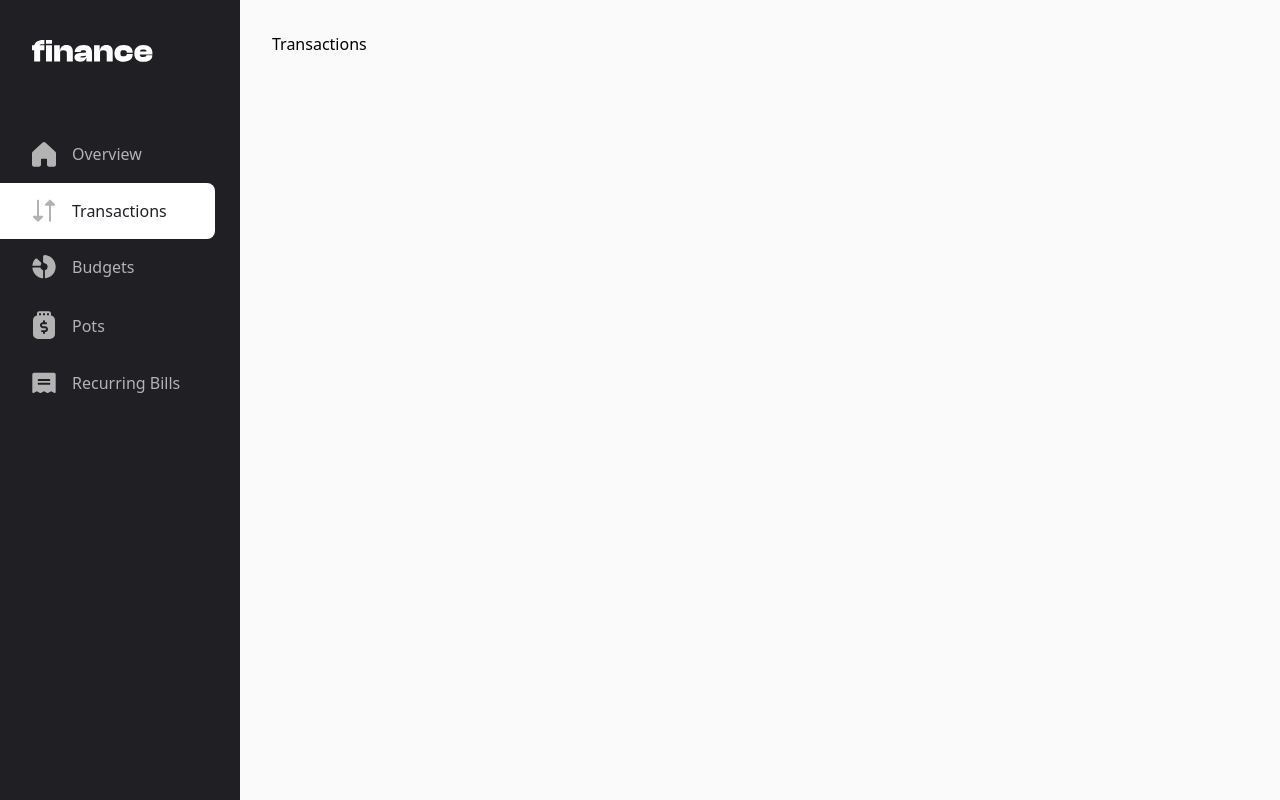
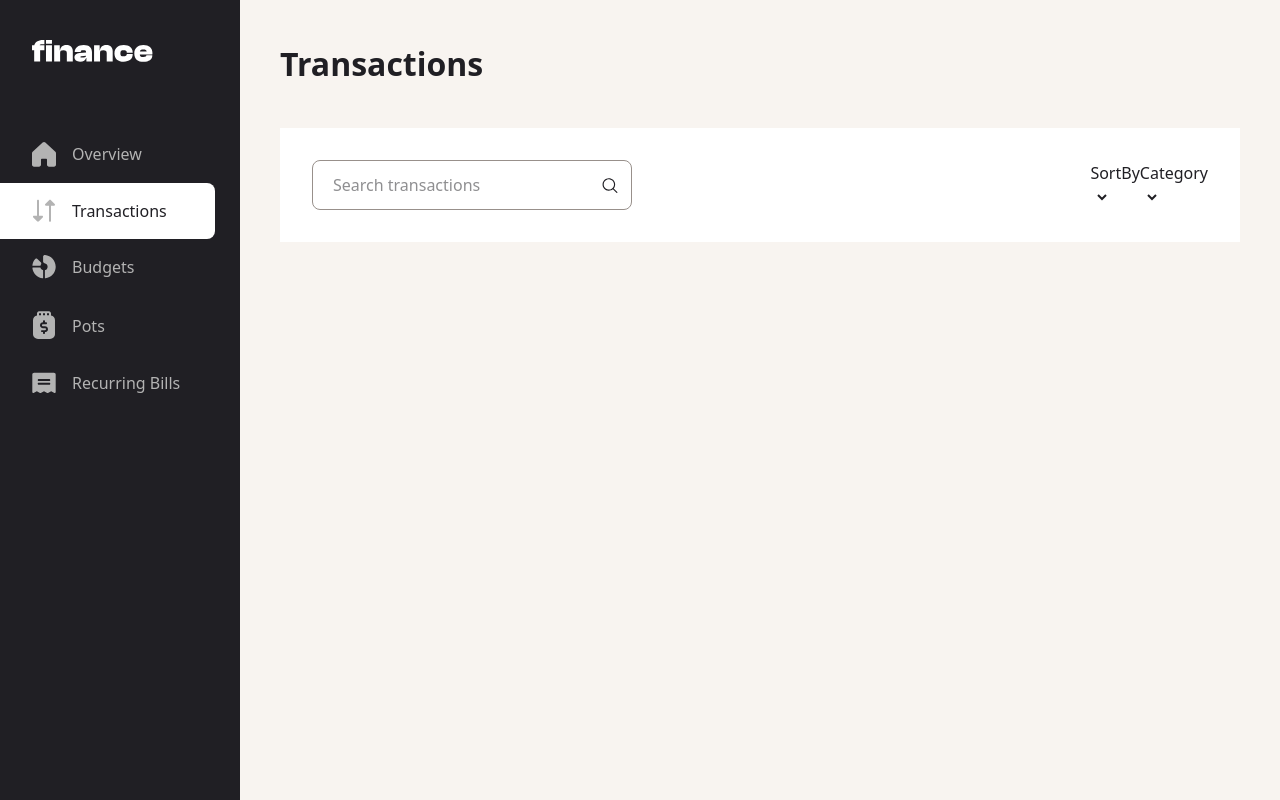
Before and after one commit to undstory/Finance_App, a Next.js app: page /transactions in a window 1280 px wide. Built offline with nearby package versions, Linux system fonts and the light colour scheme.

Commit message:
added search input and transaction header

```diff
--- a/src/app/(app)/Sidebar.tsx
+++ b/src/app/(app)/Sidebar.tsx
@@ -19,21 +19,12 @@ export default function Sidebar () {
 
     return (
              <aside
-                className={[
-                    "h-dvh sticky top-0",
-                    "bg-(--grey-900) text-(--white)",
-                    "border-r border-(--grey-900)",
-                    "pt-(--space-500)",
-                    "pl-(--space-400)",
-                ].join(" ")}
+                className="h-dvh sticky top-0 bg-(--grey-900) text-(--white) border-r border-(--grey-900) pt-(--space-500) pl-(--space-400)"
              >
-                <Image src="/assets/images/logo-large.svg" alt="finance logo" width={121} height={21}
-                    className="
-                    pb-(--space-500)"
+                <Image src="/assets/images/logo-large.svg" alt="finance logo" width={121} height={21} className="pb-(--space-500)"
                 />
                 <nav
-                    className="pt-(--space-300)
-                        text-(--text-3-size)">
+                    className="pt-(--space-300) text-(--text-3-size)">
                     {
                     navigationItems.map((item) => {
                         const isActive = pathname === item.href;
@@ -45,7 +36,8 @@ export default function Sidebar () {
                                 : "text-(--grey-300) bg-transparent hover:text-(--grey-100)"
                             } transition-colors`}
                         >
-                            <Image src={item.icon} alt={`${item.name} icon`}  className={`transition-all ${isActive ? "" : "group-hover:brightness-0 group-hover:invert"}`}
+                            <Image src={item.icon} alt={`${item.name} icon`}  className={`transition-all
+                            ${isActive ? "" : "group-hover:brightness-0 group-hover:invert"}`}
                              width={24} height={24}  />
                             {item.name}
                         </Link>
--- a/src/app/(app)/layout.tsx
+++ b/src/app/(app)/layout.tsx
@@ -4,7 +4,7 @@ export default function AppLayout({ children }: { children: React.ReactNode }) {
     return (
         <div className="min-h-dvh grid grid-cols-[240px_1fr] bg-neutral-50">
             <Sidebar />
-            <main className="p-8">
+            <main className="bg-(--beige-100) p-(--space-500)">
                 {children}
             </main>
         </div>
--- /dev/null
+++ b/src/app/(app)/transactions/FilterSection.tsx
@@ -0,0 +1,22 @@
+import Image from "next/image"
+export default function FilterSection() {
+    return (
+        <div className="flex justify-between items-center">
+            <div className="flex justify-end items-center relative">
+                <input type="text" placeholder="Search transactions" className="w-[320px] focus:outline-none border border-(--beige-500) rounded-lg py-(--space-150) pl-(--space-250) pr-(--space-500)" />
+                <Image src="/assets/images/icon-search.svg" alt="search icon" width={16} height={16} className="mx-(space-200) absolute right-[14.5px] top-1/2 -translate-y-1/2"/>
+            </div>
+
+            <div className="flex justify-end items-center">
+                <div>
+                <p>SortBy</p>
+                <select>Latest</select>
+                </div>
+                <div>
+                <p>Category</p>
+                <select>All transactions</select>
+                </div>
+            </div>
+        </div>
+    )
+}
--- a/src/app/(app)/transactions/TransactionsTable.tsx
+++ b/src/app/(app)/transactions/TransactionsTable.tsx
@@ -0,0 +1,9 @@
+import FilterSection from "./FilterSection";
+
+export default function TransactionsTable() {
+    return (
+        <div className="mt-(--space-500) p-(--space-400) bg-white">
+            <FilterSection />
+        </div>
+    )
+}
--- a/src/app/(app)/transactions/page.tsx
+++ b/src/app/(app)/transactions/page.tsx
@@ -1,7 +1,10 @@
+import TransactionsTable from "./TransactionsTable";
+
 export default async function Page() {
     return (
-        <div>
-            <h1>Transactions</h1>
+        <div className="bg-(--beige-100) text-(--grey-900)">
+            <h2 className="text-[32px] font-bold">Transactions</h2>
+            <TransactionsTable />
         </div>
     )
 }
```
